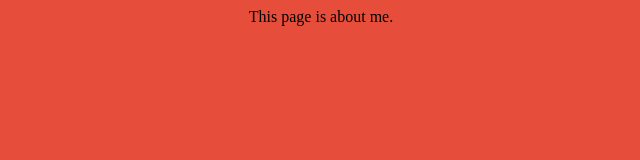
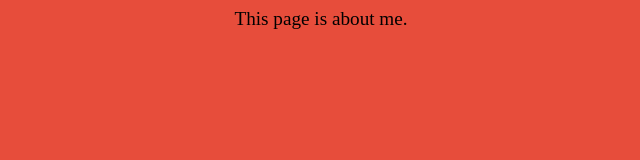
Before and after one commit to queenofbread/L235F16, a plain HTML site: page html/AboutMe.html in a window 1280 px wide. Shown: the full height of the page, 319-959 px from the left. Drawn offline with Linux system fonts and the light colour scheme.

Commit message:
Update AboutMe.html

```diff
--- a/html/AboutMe.html
+++ b/html/AboutMe.html
@@ -9,7 +9,7 @@
 
 <center>
 
-  <blink><fontcolor="A4D72F">This page is about me.</fontcolor></blink>
+  <big><fontcolor="A4D72F">This page is about me.</fontcolor></big>
 
   <br><br>
 
```
